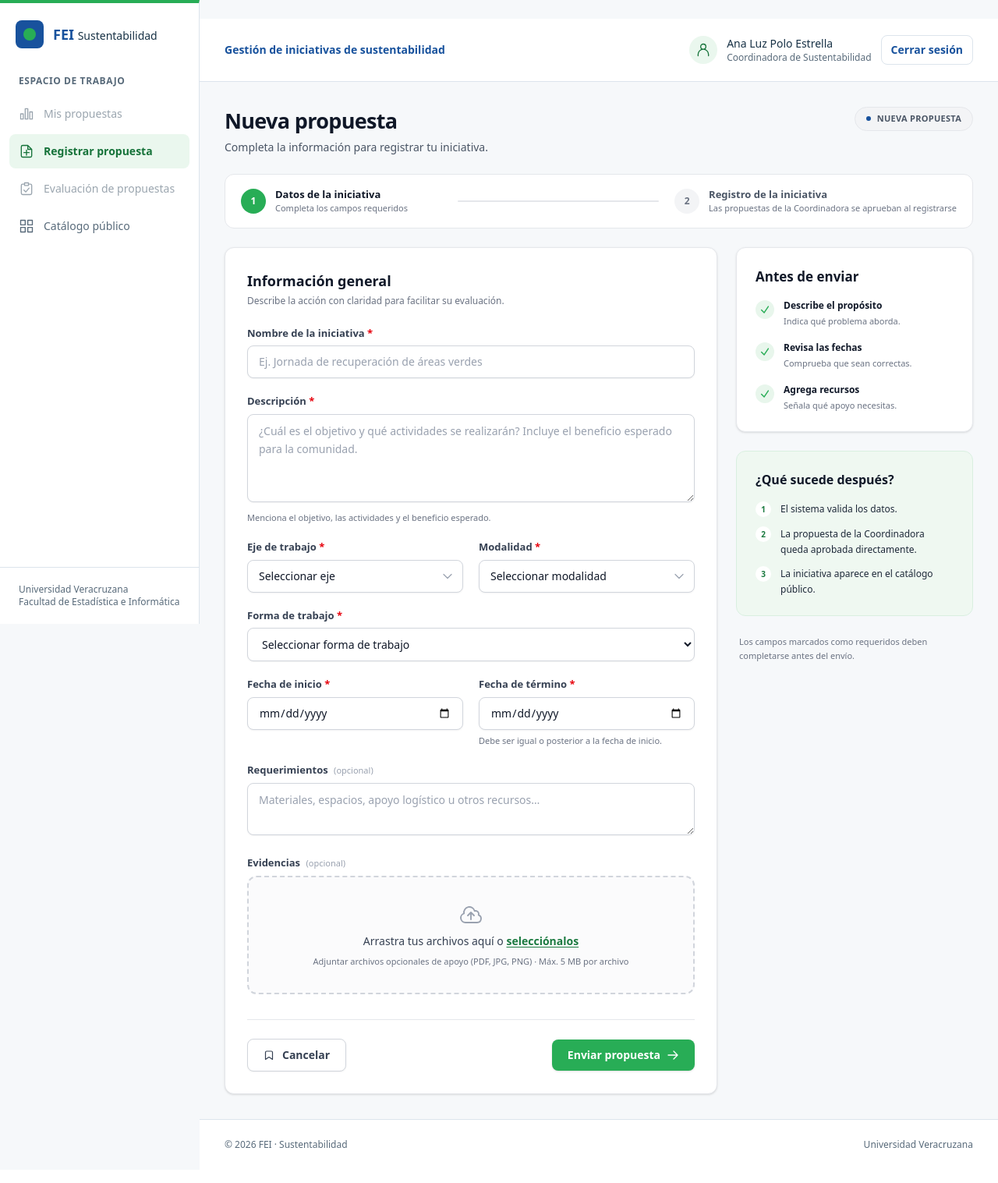
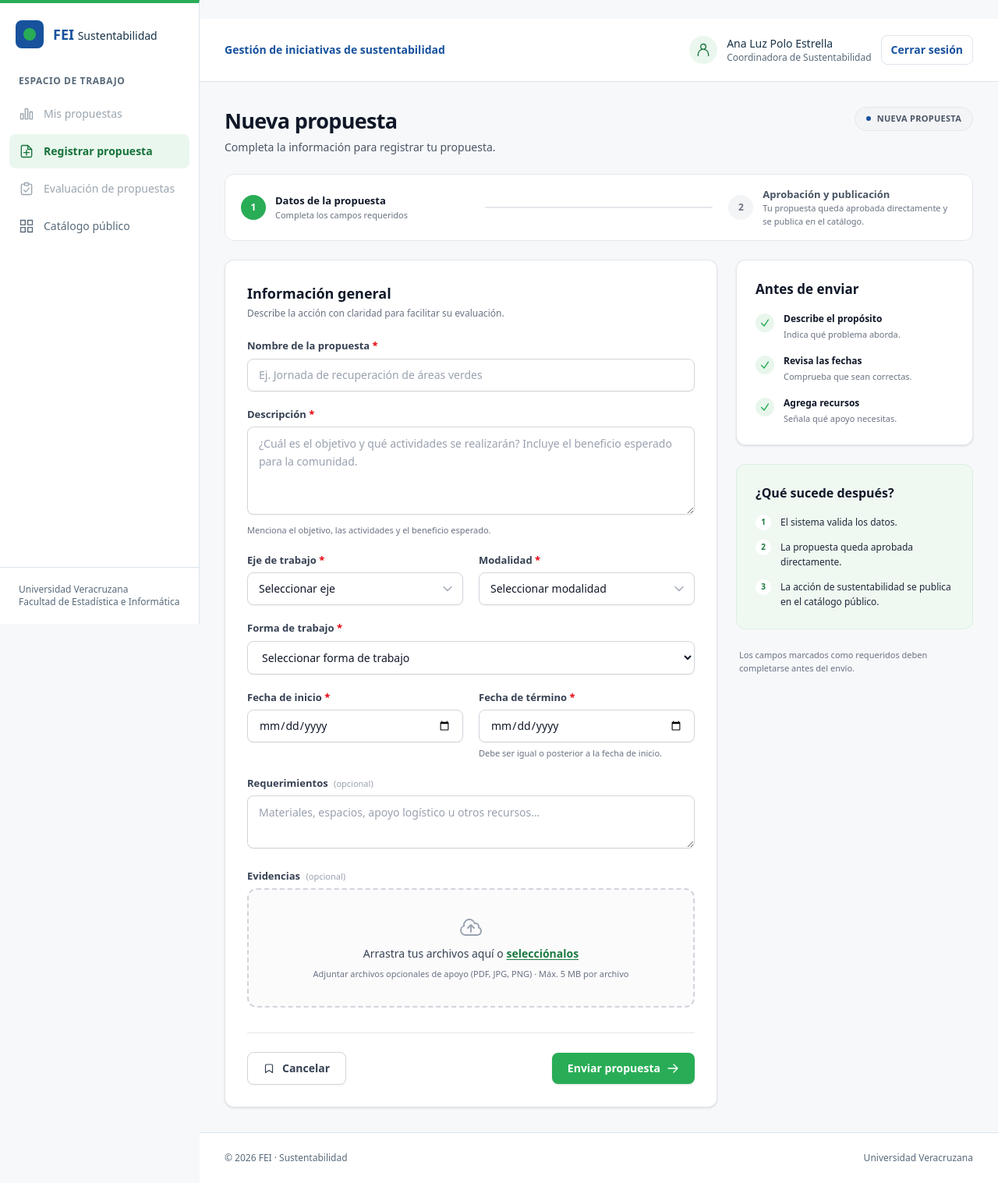
Before and after one commit to Turumbar451/sistema-sustentabilidad-fei, a Laravel app: page /acciones/registrar in a window 1280 px wide. Shown: the whole page at 78% size. Before the commit the page ends 1472 px from the top, so only its background shows below. Run offline with Laravel 12, Linux system fonts and the light colour scheme; a user stored in the database is signed in; data comes from the database, SQL or seed files in the repository; style sheets or scripts are compiled from the project's sources.

Commit message:
fix(propuestas): homologar validaciones y vocabulario

```diff
--- a/app/Http/Requests/AccionSustentabilidad/ConsultarAccionesRequest.php
+++ b/app/Http/Requests/AccionSustentabilidad/ConsultarAccionesRequest.php
@@ -33,7 +33,7 @@ class ConsultarAccionesRequest extends FormRequest
             'ejes.*' => ['integer', 'min:1'],
             'modalidad' => ['nullable', 'string', 'max:100'],
             'formaTrabajo' => ['nullable', Rule::enum(FormaTrabajoEnum::class)],
-            'estado' => ['nullable', Rule::enum(EstadoAccionEnum::class)],
+            'estado' => ['nullable', Rule::in(EstadoAccionEnum::valoresVisiblesEnCatalogo())],
             'orden' => ['sometimes', Rule::in(['recientes', 'proximas', 'az'])],
             'page' => ['sometimes', 'integer', 'min:1'],
         ];
--- a/app/Http/Requests/AccionSustentabilidad/RegistrarAccionRequest.php
+++ b/app/Http/Requests/AccionSustentabilidad/RegistrarAccionRequest.php
@@ -47,10 +47,10 @@ class RegistrarAccionRequest extends FormRequest
     public function messages(): array
     {
         return [
-            'nombre.required' => 'Escribe el nombre de la iniciativa.',
+            'nombre.required' => 'Escribe el nombre de la propuesta.',
             'nombre.string' => 'El nombre debe ser un texto.',
             'nombre.max' => 'El nombre no puede superar los 200 caracteres.',
-            'descripcion.required' => 'Describe la iniciativa.',
+            'descripcion.required' => 'Describe la propuesta.',
             'descripcion.string' => 'La descripción debe ser un texto.',
             'descripcion.max' => 'La descripción no puede superar los 1200 caracteres.',
             'idEjeTrabajo.required' => 'Selecciona un eje de trabajo.',
--- a/resources/views/accion-sustentabilidad/detalle.blade.php
+++ b/resources/views/accion-sustentabilidad/detalle.blade.php
@@ -8,7 +8,7 @@
             <div class="border-b-4 border-uv-green bg-uv-blue px-6 py-8 text-white sm:px-8 sm:py-10">
                 <div class="flex flex-wrap items-center justify-between gap-3">
                     <p class="text-xs font-semibold uppercase tracking-wider">{{ $accion->folio }}</p>
-                    <span class="rounded-full bg-white px-3 py-1 text-xs font-semibold text-uv-blue">{{ $accion->estadoAccion?->nombre?->value ?? 'Sin estado' }}</span>
+                    <span class="rounded-full bg-white px-3 py-1 text-xs font-semibold text-uv-blue">{{ $accion->estadoAccion?->nombre?->etiqueta() ?? 'Sin estado' }}</span>
                 </div>
                 <h1 class="mt-4 text-2xl font-bold leading-tight sm:text-3xl">{{ $accion->nombre }}</h1>
                 <p class="mt-3 text-sm text-white/90">{{ $accion->ejeTrabajo?->nombre ?? 'Sin eje asignado' }}</p>
@@ -17,7 +17,7 @@
             <div class="grid gap-8 p-6 sm:p-8 lg:grid-cols-3">
                 <div class="space-y-8 lg:col-span-2">
                     <section aria-labelledby="descripcion-titulo">
-                        <h2 id="descripcion-titulo" class="text-lg font-bold text-ink">Descripción de la iniciativa</h2>
+                        <h2 id="descripcion-titulo" class="text-lg font-bold text-ink">Descripción de la acción de sustentabilidad</h2>
                         <p class="mt-3 whitespace-pre-line text-sm leading-relaxed text-muted">{{ $accion->descripcion ?: 'No hay una descripción disponible.' }}</p>
                     </section>
 
@@ -49,7 +49,7 @@
                             <dd class="mt-1 font-semibold">{{ $accion->fechaTerminoFormateada ?? 'Por definir' }}</dd>
                         </div>
                         <div>
-                            <dt class="text-xs font-semibold text-muted">Responsable de la propuesta</dt>
+                            <dt class="text-xs font-semibold text-muted">Responsable de la acción de sustentabilidad</dt>
                             <dd class="mt-1 font-semibold">{{ $accion->solicitante?->nombreCompleto ?? 'No disponible' }}</dd>
                         </div>
                         <div>
--- a/resources/views/accion-sustentabilidad/registrar.blade.php
+++ b/resources/views/accion-sustentabilidad/registrar.blade.php
@@ -9,6 +9,9 @@
       · $ejesTrabajo: colección de ejes de trabajo de la base de datos.
 --}}
 <x-layouts.app title="Registro de propuesta">
+    @php
+        $esCoordinadora = auth('web')->user()?->tieneRol(\App\Enums\RolSistemaEnum::CoordinadoraSustentabilidad) ?? false;
+    @endphp
 
     <div class="mx-auto w-full max-w-7xl">
 
@@ -19,7 +22,7 @@
                     Nueva propuesta
                 </h1>
                 <p class="mt-1.5 text-sm text-gray-600">
-                    Completa la información para registrar tu iniciativa.
+                    Completa la información para registrar tu propuesta.
                 </p>
             </div>
 
@@ -36,7 +39,7 @@
                     1
                 </span>
                 <span class="min-w-0">
-                    <span class="block truncate text-[13px] font-semibold text-gray-900">Datos de la iniciativa</span>
+                    <span class="block truncate text-[13px] font-semibold text-gray-900">Datos de la propuesta</span>
                     <span class="block truncate text-[11px] text-gray-500">Completa los campos requeridos</span>
                 </span>
             </div>
@@ -48,8 +51,14 @@
                     2
                 </span>
                 <span class="min-w-0">
-                    <span class="block truncate text-[13px] font-semibold text-gray-600">Registro de la iniciativa</span>
-                    <span class="block truncate text-[11px] text-gray-500">Las propuestas de la Coordinadora se aprueban al registrarse</span>
+                    <span class="block text-[13px] font-semibold text-gray-600">{{ $esCoordinadora ? 'Aprobación y publicación' : 'Registro para evaluación' }}</span>
+                    <span class="block text-[11px] text-gray-500">
+                        @if ($esCoordinadora)
+                            Tu propuesta queda aprobada directamente y se publica en el catálogo.
+                        @else
+                            Tu propuesta queda {{ \App\Enums\EstadoAccionEnum::PendienteDeRevision->etiqueta() }} para evaluación de la Coordinadora antes de publicarse.
+                        @endif
+                    </span>
                 </span>
             </div>
         </div>
@@ -89,7 +98,7 @@
                         {{-- Nombre --}}
                         <div>
                             <label for="nombre" class="mb-1.5 block text-[13px] font-semibold text-gray-700">
-                                Nombre de la iniciativa
+                                Nombre de la propuesta
                                 <span class="text-red-600" aria-hidden="true">*</span>
                                 <span class="sr-only">(obligatorio)</span>
                             </label>
@@ -332,8 +341,6 @@
                         </a>
 
                         <button type="submit"
-                                name="accion"
-                                value="enviar"
                                 class="inline-flex items-center justify-center gap-2 rounded-lg bg-uv-green px-5 py-2.5 text-sm font-semibold text-white shadow-sm transition hover:bg-[#229348] focus:outline-none focus-visible:ring-2 focus-visible:ring-[#28AD56] focus-visible:ring-offset-2">
                             Enviar propuesta
                             <svg class="h-4 w-4" fill="none" viewBox="0 0 24 24" stroke="currentColor" stroke-width="2" aria-hidden="true">
@@ -401,11 +408,19 @@
                         </li>
                         <li class="flex gap-3">
                             <span class="flex h-5 w-5 shrink-0 items-center justify-center rounded-full bg-white text-[10px] font-bold text-[#1B7A40]" aria-hidden="true">2</span>
-                            <p class="text-[12px] leading-relaxed text-gray-800">La propuesta de la Coordinadora queda aprobada directamente.</p>
+                            @if ($esCoordinadora)
+                                <p class="text-[12px] leading-relaxed text-gray-800">La propuesta queda aprobada directamente.</p>
+                            @else
+                                <p class="text-[12px] leading-relaxed text-gray-800">La propuesta se registra como {{ \App\Enums\EstadoAccionEnum::PendienteDeRevision->etiqueta() }}.</p>
+                            @endif
                         </li>
                         <li class="flex gap-3">
                             <span class="flex h-5 w-5 shrink-0 items-center justify-center rounded-full bg-white text-[10px] font-bold text-[#1B7A40]" aria-hidden="true">3</span>
-                            <p class="text-[12px] leading-relaxed text-gray-800">La iniciativa aparece en el catálogo público.</p>
+                            @if ($esCoordinadora)
+                                <p class="text-[12px] leading-relaxed text-gray-800">La acción de sustentabilidad se publica en el catálogo público.</p>
+                            @else
+                                <p class="text-[12px] leading-relaxed text-gray-800">La Coordinadora evalúa la propuesta antes de publicarla en el catálogo público.</p>
+                            @endif
                         </li>
                     </ol>
                 </section>
--- a/resources/views/components/accion-sustentabilidad/filtros-consulta.blade.php
+++ b/resources/views/components/accion-sustentabilidad/filtros-consulta.blade.php
@@ -60,12 +60,12 @@
     </div>
 
     <div class="mt-5">
-        <label for="estado" class="block text-sm font-semibold text-ink">Estado de la iniciativa</label>
+        <label for="estado" class="block text-sm font-semibold text-ink">Estado de la acción de sustentabilidad</label>
         <select id="estado" name="estado"
                 class="mt-3 w-full rounded-lg border border-line bg-white px-3 py-2 text-sm text-ink focus:outline-none focus-visible:ring-2 focus-visible:ring-uv-blue">
             <option value="">Todos</option>
             @foreach ($estados as $estado)
-                <option value="{{ $estado }}" @selected(($filtros['estado'] ?? '') === $estado)>{{ $estado }}</option>
+                <option value="{{ $estado }}" @selected(($filtros['estado'] ?? '') === $estado)>{{ \App\Enums\EstadoAccionEnum::from($estado)->etiqueta() }}</option>
             @endforeach
         </select>
     </div>
--- a/resources/views/components/accion-sustentabilidad/tarjeta-accion.blade.php
+++ b/resources/views/components/accion-sustentabilidad/tarjeta-accion.blade.php
@@ -31,7 +31,7 @@
             </svg>
         </span>
         <span class="rounded-full px-3 py-1 text-xs font-semibold {{ $estiloEstado }}">
-            {{ $estado?->value ?? 'Sin estado' }}
+            {{ $estado?->etiqueta() ?? 'Sin estado' }}
         </span>
     </div>
 
```
Also changed, not shown: app/Enums/EstadoAccionEnum.php (+12 -0 lines), resources/views/accion-sustentabilidad/consultar.blade.php (+5 -5 lines), tests/Feature/AccionSustentabilidad/RegistrarAccionTest.php (+37 -2 lines), tests/Feature/CatalogoPublicoTest.php (+38 -1 lines).
